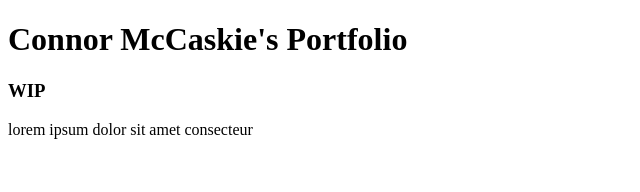
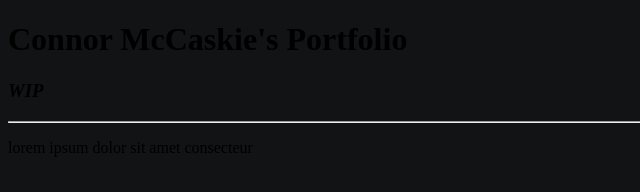
Before and after one commit to ChilliTuna/ChilliTuna.github.io, a plain HTML site: page index.html in a window 1280 px wide. Shown: the whole page, without its empty margins (0-640 px from the left). Drawn offline with Linux system fonts and the light colour scheme.

Commit message:
Changed default colours

```diff
--- a/index.html
+++ b/index.html
@@ -4,9 +4,12 @@
 <title>Connor McCaskie's Portfolio</title>
 </head>
 
-<body>
+<body style="background-color:#111314">
+<span style="font-color:#c2bfba">
 <h1>Connor McCaskie's Portfolio</h1>
-<h3 title="nothing to see yet, please come again">WIP</h3>
+<h3 style="font-style:italic" title="nothing to see yet, please come again">WIP</h3>
+<hr>
 <p>lorem ipsum dolor sit amet consecteur</p>
+</span>
 </body>
 </html>
```
